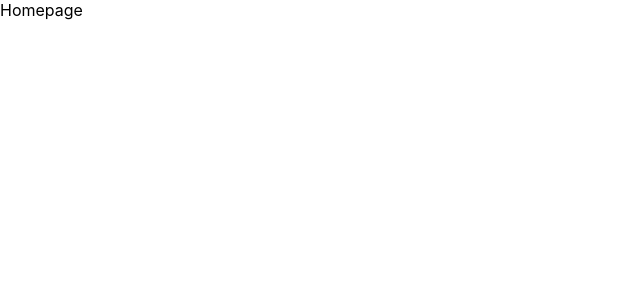
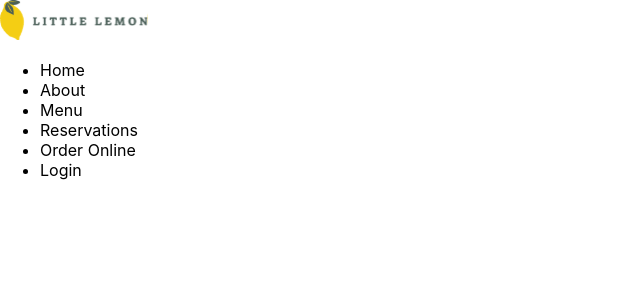
Before and after one commit to yshakib/littlerezzo, a React (Create React App) app: page / in a window 1280 px wide. Shown: the top 300 px of the page, without its empty margins (0-640 px from the left). Built offline with nearby package versions, Linux system fonts and the light colour scheme.

Commit message:
Markup added

```diff
--- a/src/App.js
+++ b/src/App.js
@@ -2,9 +2,24 @@
 
 function App() {
   return (
-    <div>
-    Homepage
-    </div>
+    <>
+    <header>
+    <img src='Logo.svg'></img>
+    <nav>
+      <ul>
+        <li>Home</li>
+        <li>About</li>
+        <li>Menu</li>
+        <li>Reservations</li>
+        <li>Order Online</li>
+        <li>Login</li>
+      </ul>
+    </nav>
+    </header>
+
+    <main></main>
+    <footer></footer>
+    </>
   );
 }
 
--- /dev/null
+++ b/src/Footer.js
@@ -0,0 +1,3 @@
+<footer>
+
+</footer>
--- /dev/null
+++ b/src/Header.js
@@ -0,0 +1,3 @@
+<header>
+
+</header>
--- /dev/null
+++ b/src/Main.js
@@ -0,0 +1,3 @@
+<main>
+
+</main>
--- /dev/null
+++ b/src/Nav.js
@@ -0,0 +1,3 @@
+<nav>
+
+</nav>
```
Also changed, not shown: public/Logo.svg (added).
